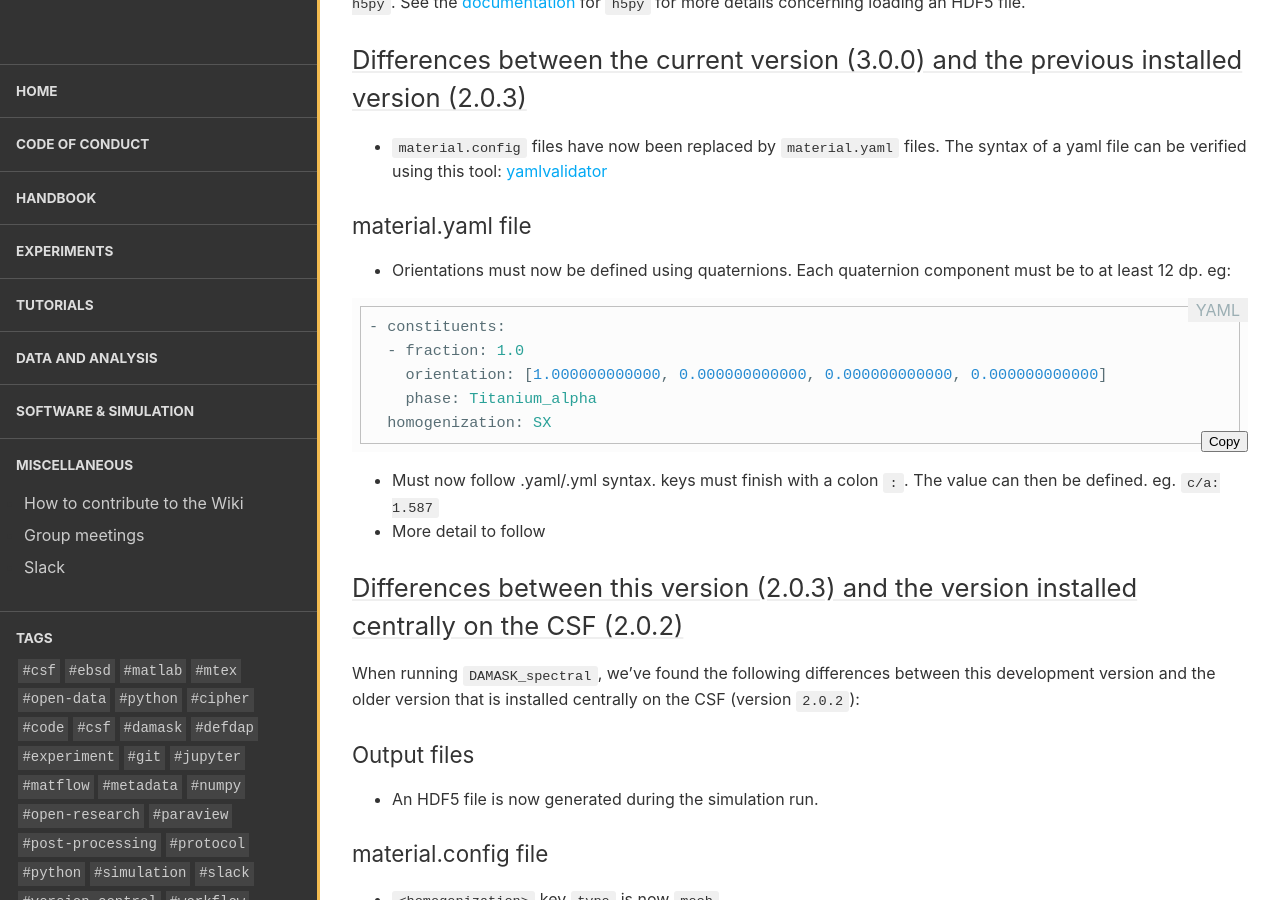
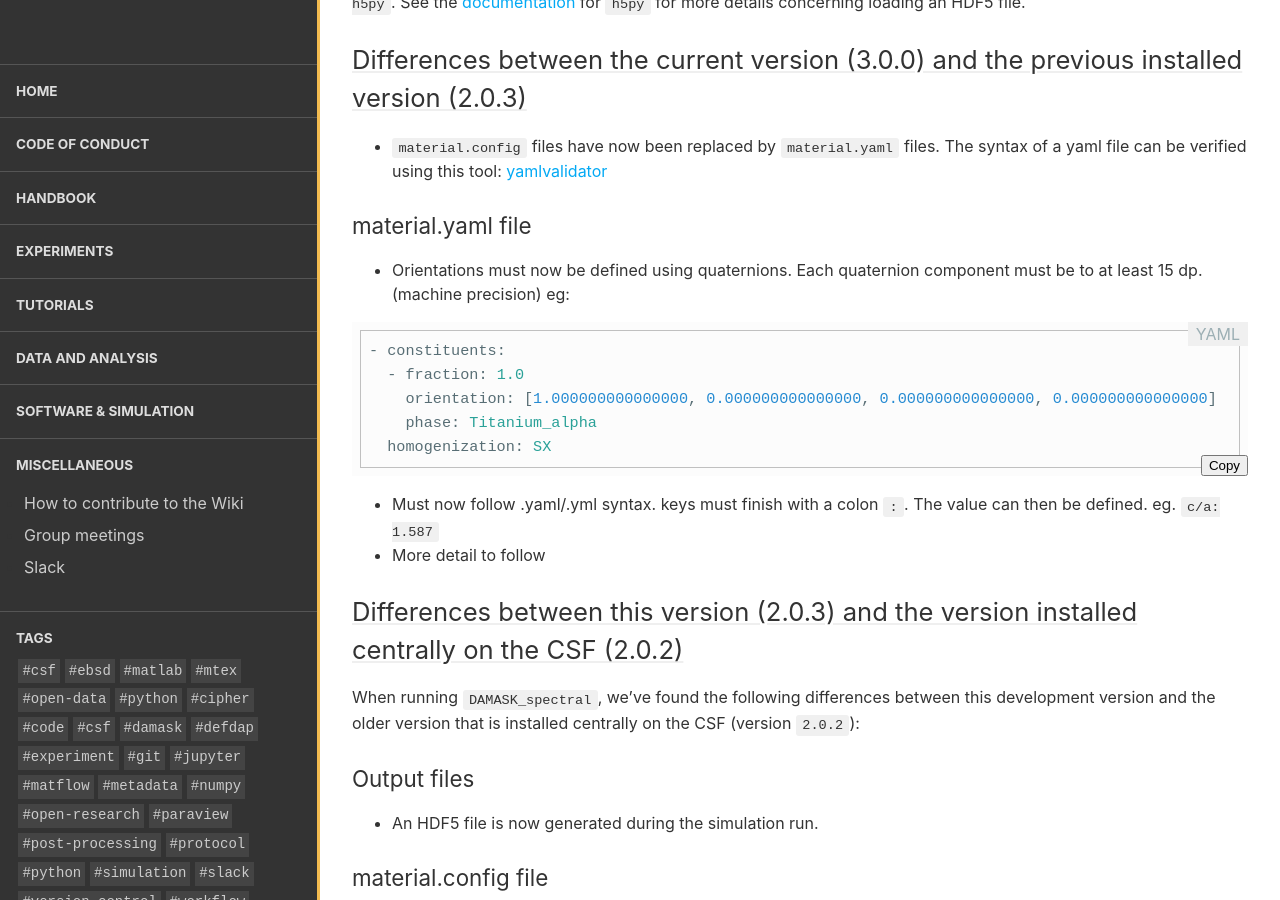
Before and after one commit to LightForm-group/wiki, a Jekyll site: the page built from collections/_software_and_simulation/new_damask.md, in a window 1280 px wide and 900 px high, scrolled down 3249 px. Built offline with Jekyll 4.4.1, drawn with Linux system fonts in a browser that asks for light colours; nearby versions of some CDN libraries.

Commit message:
correcte precision of quaternions in material.yaml

````diff
--- a/collections/_software_and_simulation/new_damask.md
+++ b/collections/_software_and_simulation/new_damask.md
@@ -108,12 +108,12 @@ Note that we can also extract data from the HDF5 file without requiring the DAMA
 
 ### `material.yaml` file
 
-- Orientations must now be defined using quaternions. Each quaternion component must be to at least 12 dp. eg:
+- Orientations must now be defined using quaternions. Each quaternion component must be to at least 15 dp. (machine precision) eg:
 
 ```yaml
 - constituents:
   - fraction: 1.0
-    orientation: [1.000000000000, 0.000000000000, 0.000000000000, 0.000000000000]
+    orientation: [1.000000000000000, 0.000000000000000, 0.000000000000000, 0.000000000000000]
     phase: Titanium_alpha
   homogenization: SX
 ```
````
